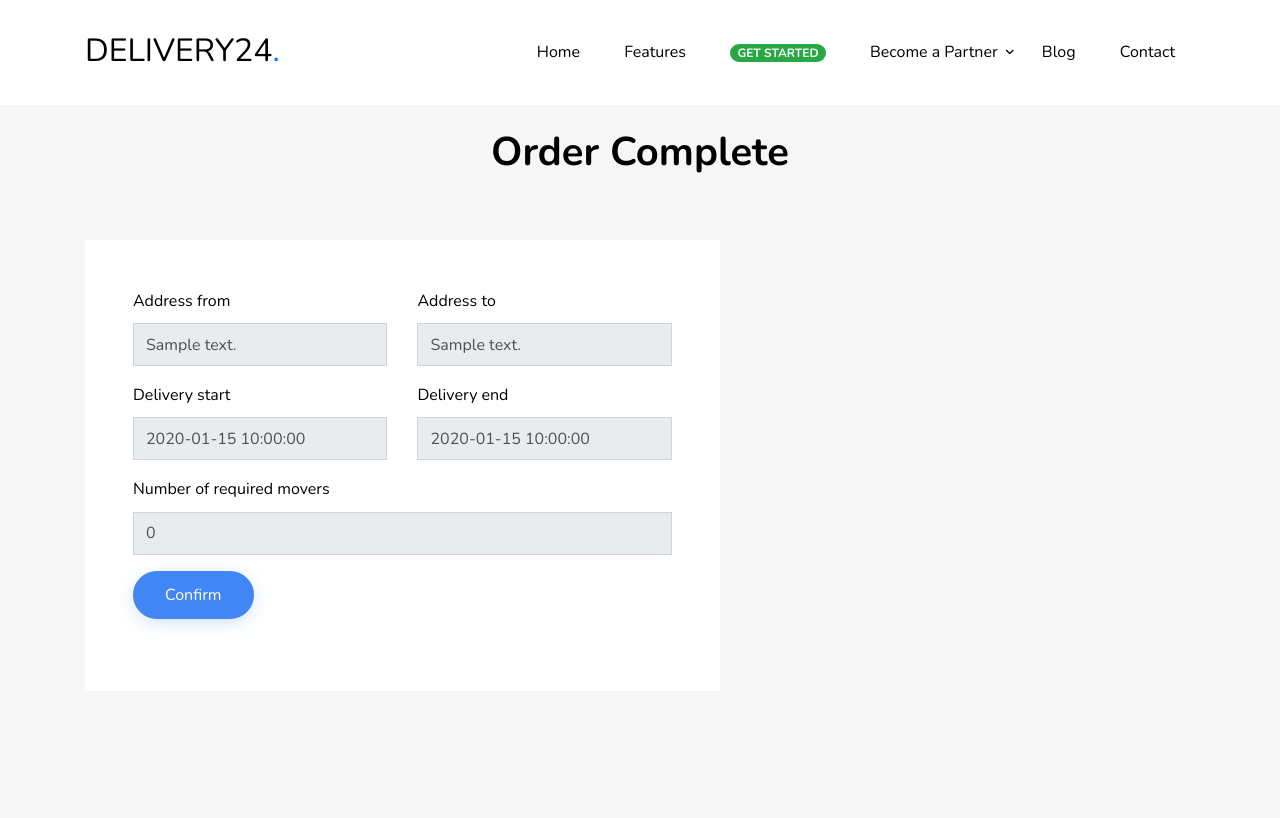
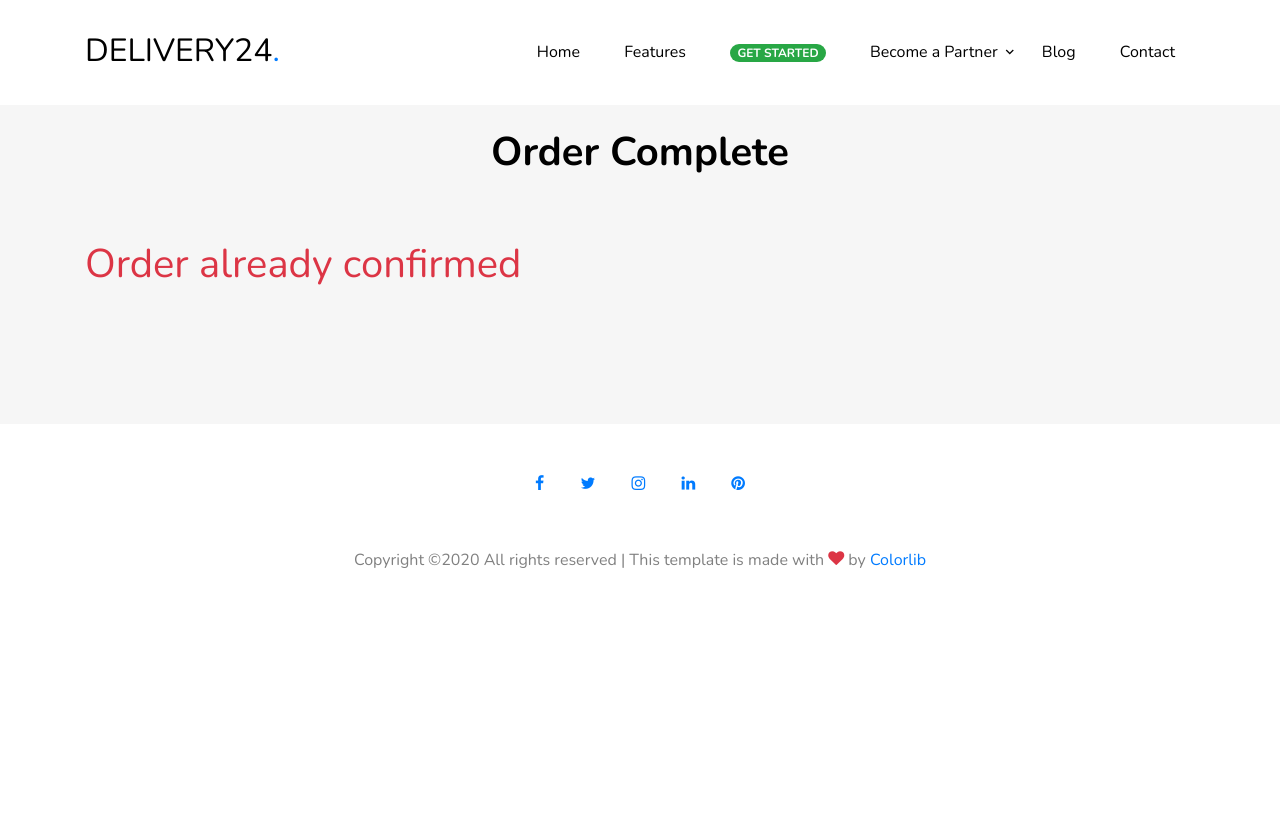
Before and after one commit to masb3/delivery24, a Django app: page /order/1/ in a window 1280 px wide. Shown: the top 818 px of the page. After the commit the page ends 568 px from the top, so only its background shows below. Run offline with Django 3.2, Linux system fonts and the light colour scheme; tables that the repository leaves empty hold one stand-in row (values such as "Sample post"); parts of the project's set-up code (start-up, migrations or seed data) failed here and were passed over; some libraries are stand-ins or nearby versions; some web fonts are replaced.

Commit message:
driver confirm order

```diff
--- a/delivery24/core/templates/core/driver_newjob_confirm.html
+++ b/delivery24/core/templates/core/driver_newjob_confirm.html
@@ -17,6 +17,7 @@
     <div class="row justify-content-center">
       <div class="col-lg-7 mb-5">
 
+        {% if completed == None %}
         <form method="post" action="{% url 'core:newjob' order_id uidb64 token %}" class="p-5 bg-white" novalidate>
             {% csrf_token %}
             <!--{% include 'core/includes/order_complete_form.html' %}-->
@@ -27,6 +28,9 @@
                 </div>
             </div>
         </form>
+        {% else %}
+          <h1 class="text-success">Completed</h1>
+        {% endif %}
       </div>
     </div>
   </div>
--- a/delivery24/core/templates/core/order_complete.html
+++ b/delivery24/core/templates/core/order_complete.html
@@ -16,7 +16,7 @@
 
     <div class="row justify-content"><!--<div class="row justify-content-center">-->
       <div class="col-lg-7 mb-5">
-
+        {% if confirmed == None %}
         <form method="post" action="{% url 'core:index' %}" class="p-5 bg-white" novalidate>
             {% csrf_token %}
             {% include 'core/includes/order_complete_form.html' %}
@@ -27,6 +27,9 @@
                 </div>
             </div>
         </form>
+        {% else %}
+          <h1 class="text-danger">Order already confirmed</h1>
+        {% endif %}
       </div>
     </div>
   </div>
--- a/delivery24/core/views.py
+++ b/delivery24/core/views.py
@@ -1,10 +1,10 @@
-from django.shortcuts import render, redirect
+from django.shortcuts import render, redirect, Http404
 from django.utils.encoding import force_bytes, force_str
 from django.utils.http import urlsafe_base64_encode, urlsafe_base64_decode
 from django.views import View
 
 from core.forms import OrderForm, OrderVeriffForm, OrderCompleteForm
-from core.models import Order
+from core.models import Order, Work
 from accounts.models import User
 
 from .services.veriff_code import get_veriff_code, confirm_veriff_code
@@ -64,11 +64,14 @@ class OrderCompleteView(View):
 
     def get(self, request, order_id, *args, **kwargs):
         order = Order.objects.get(order_id=order_id)
-        form = self.form_class(instance=order)
         if order.work is None:
-            drivers = find_suitable_drivers(order, request)
-            # TODO: notify_drivers(drivers)
-        return render(request, self.template_name, {'order_form': form})
+            form = self.form_class(instance=order)
+            if order.work is None:
+                drivers = find_suitable_drivers(order, request)
+                # TODO: notify_drivers(drivers)
+            return render(request, self.template_name, {'order_form': form})
+        else:
+            return render(request, self.template_name, {'confirmed': True})
 
 
 class BlogView(View):
@@ -110,10 +113,37 @@ class NewJob(View):
             user = None
 
         if user is not None and job_confirm_token.check_token(user, token):
-            # TODO: some logic here
-            pass
+            order = Order.objects.get(order_id=order_id)
+            if order.work is not None:
+                return render(request, self.template_name, context={'completed': True})
 
         return render(request, self.template_name, context={'order_id': order_id, 'uidb64': uidb64, 'token': token})
 
     def post(self, request, order_id, uidb64, token, *args, **kwargs):
-        return render(request, self.template_name, context={'order_id': order_id, 'uidb64': uidb64, 'token': token})
+        try:
+            uid = force_str(urlsafe_base64_decode(uidb64))
+            user = User.objects.get(pk=uid)
+        except (TypeError, ValueError, OverflowError, User.DoesNotExist):
+            user = None
+
+        if user is not None and job_confirm_token.check_token(user, token):
+            order = Order.objects.get(order_id=order_id)
+            if order.work is None:
+                work = Work(driver=user,
+                            deliver_from=order.address_from,
+                            deliver_to=order.address_to,
+                            delivery_start=order.delivery_start,
+                            delivery_end=order.delivery_end,
+                            price=123,  # TODO
+                            status=1,  # TODO
+                            )
+                work.save()
+                order.work = work
+                order.save()
+
+            else:
+                return render(request, self.template_name, context={'completed': True})
+        return render(request, self.template_name, context={'order_id': order_id,
+                                                            'uidb64': uidb64,
+                                                            'token': token,
+                                                            'completed': False})
```
